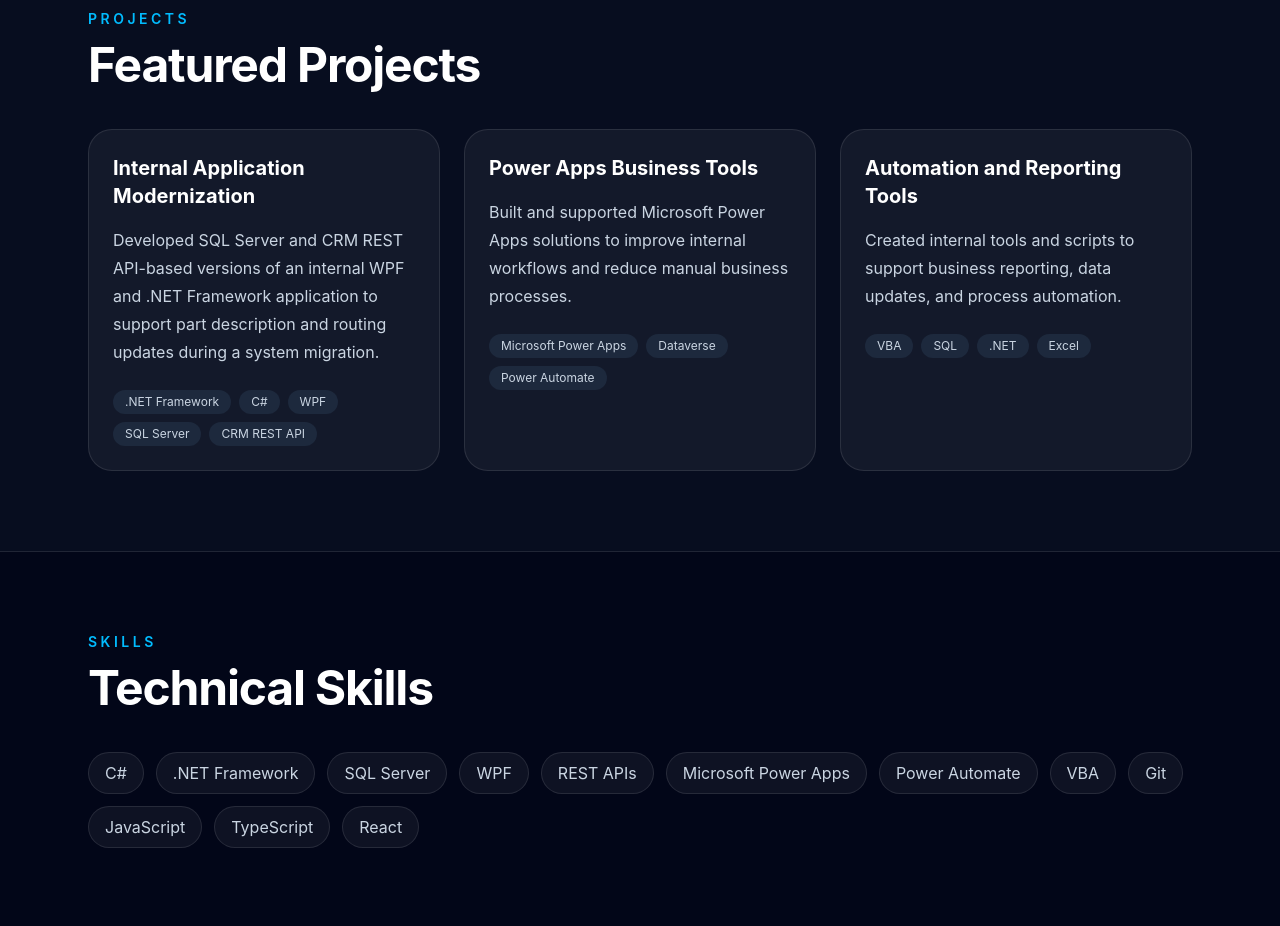
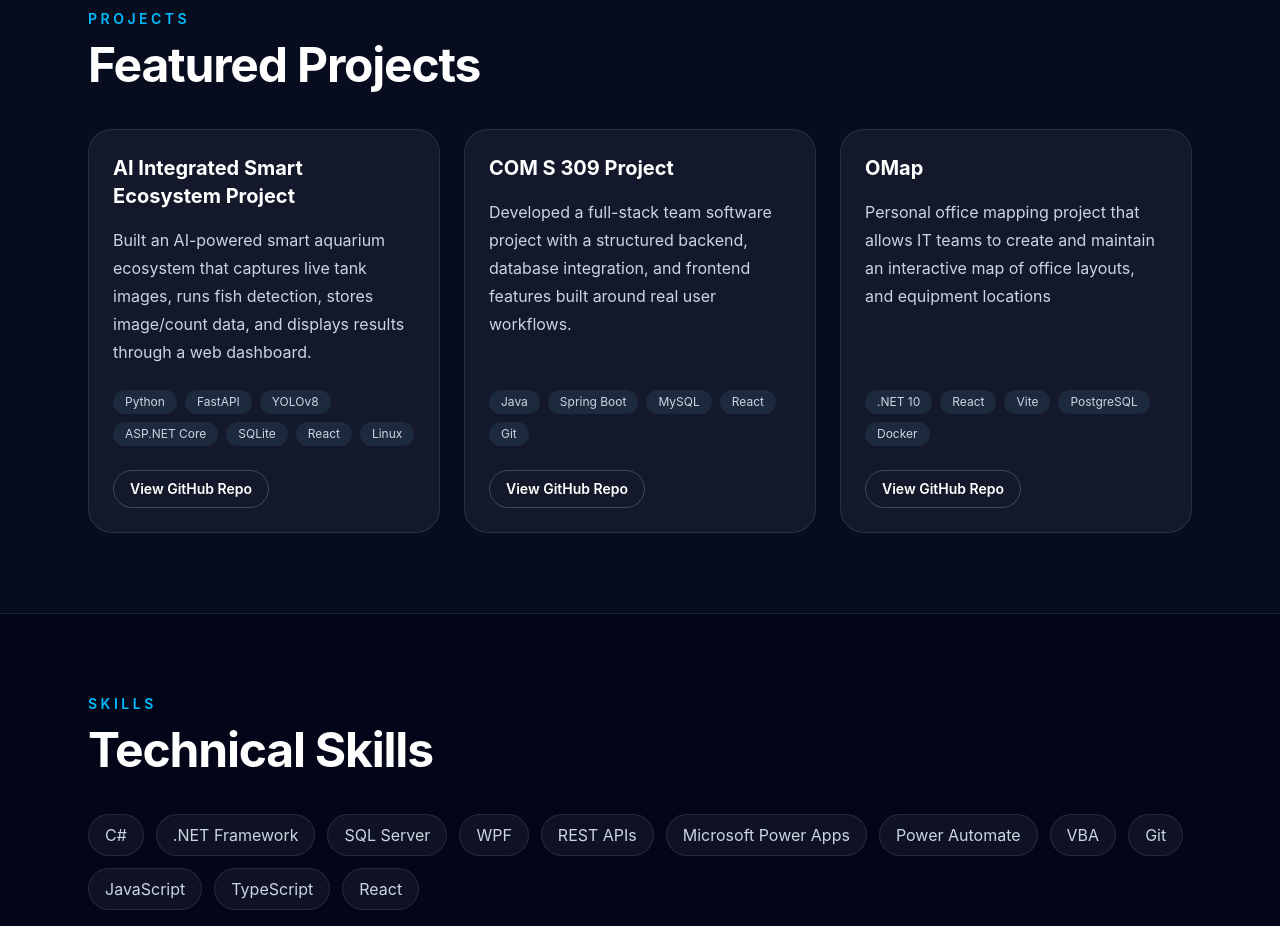
Before and after one commit to carsoni4/carsoni4.github.io, a React (Vite) app: page / in a window 1280 px wide. Shown: the part 2020-2946 px from the top of the page. Built offline with nearby package versions, Linux system fonts and the light colour scheme.

Commit message:
updating project

```diff
--- a/src/App.tsx
+++ b/src/App.tsx
@@ -1,24 +1,26 @@
 const projects = [
   {
-    title: "Internal Application Modernization",
+    title: "AI Integrated Smart Ecosystem Project",
     description:
-      "Developed SQL Server and CRM REST API-based versions of an internal WPF and .NET Framework application to support part description and routing updates during a system migration.",
-    tech: [".NET Framework", "C#", "WPF", "SQL Server", "CRM REST API"],
+      "Built an AI-powered smart aquarium ecosystem that captures live tank images, runs fish detection, stores image/count data, and displays results through a web dashboard.",
+    tech: ["Python", "FastAPI", "YOLOv8", "ASP.NET Core", "SQLite", "React", "Linux"],
+    github: "https://github.com/carsoni4/SmartEcosystem",
   },
   {
-    title: "Power Apps Business Tools",
+    title: "COM S 309 Project",
     description:
-      "Built and supported Microsoft Power Apps solutions to improve internal workflows and reduce manual business processes.",
-    tech: ["Microsoft Power Apps", "Dataverse", "Power Automate"],
+      "Developed a full-stack team software project with a structured backend, database integration, and frontend features built around real user workflows.",
+    tech: ["Java", "Spring Boot", "MySQL", "React", "Git"],
+    github: "https://github.com/carsoni4/Supper-Solver",
   },
   {
-    title: "Automation and Reporting Tools",
+    title: "OMap",
     description:
-      "Created internal tools and scripts to support business reporting, data updates, and process automation.",
-    tech: ["VBA", "SQL", ".NET", "Excel"],
+      "Personal office mapping project that allows IT teams to create and maintain an interactive map of office layouts, and equipment locations",
+    tech: [".NET 10", "React", "Vite", "PostgreSQL", "Docker"],
+    github: "https://github.com/carsoni4/oMapBackend",
   },
 ];
-//test
 
 const skills = [
   "C#",
@@ -227,11 +229,11 @@
           {projects.map((project) => (
             <article
               key={project.title}
-              className="rounded-3xl border border-white/10 bg-white/5 p-6 transition hover:-translate-y-1 hover:border-sky-400/50"
+              className="flex flex-col rounded-3xl border border-white/10 bg-white/5 p-6 transition hover:-translate-y-1 hover:border-sky-400/50"
             >
               <h3 className="text-xl font-bold text-white">{project.title}</h3>
 
-              <p className="mt-4 leading-7 text-slate-300">
+              <p className="mt-4 flex-1 leading-7 text-slate-300">
                 {project.description}
               </p>
 
@@ -245,6 +247,15 @@
                   </span>
                 ))}
               </div>
+
+              <a
+                href={project.github}
+                target="_blank"
+                rel="noreferrer"
+                className="mt-6 inline-flex w-fit rounded-full border border-white/20 px-4 py-2 text-sm font-semibold text-white transition hover:border-sky-400 hover:text-sky-400"
+              >
+                View GitHub Repo
+              </a>
             </article>
           ))}
         </div>
```
